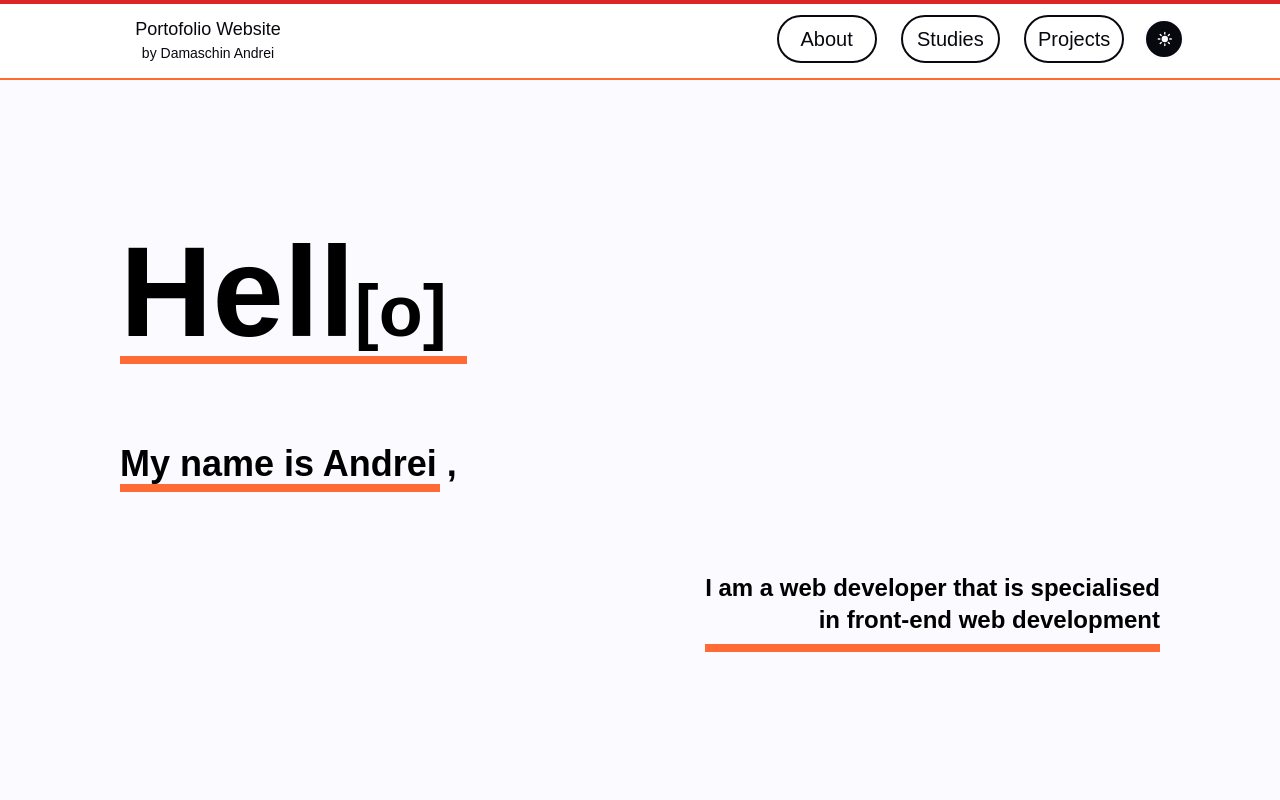
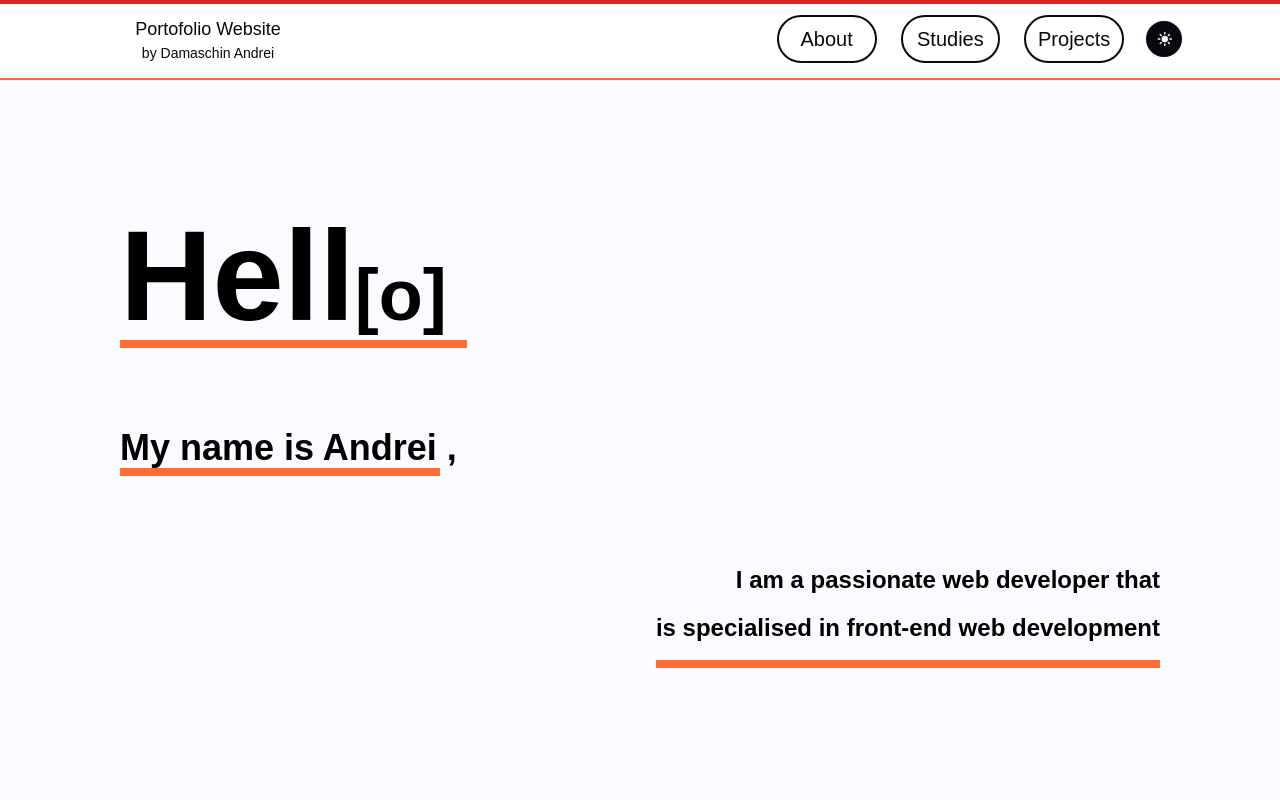
Before and after one commit to damonosi/portofolio, a Next.js app: page / in a window 1280 px wide. Shown: the top 800 px of the page. Built offline with nearby package versions, Linux system fonts and the light colour scheme; a web font is replaced by a local one.

Commit message:
hero section redesign, another font

```diff
--- a/src/app/layout.tsx
+++ b/src/app/layout.tsx
@@ -1,3 +1,4 @@
+"use client";
 import Footer from "@/components/navigation/Footer";
 import Header from "@/components/navigation/Header";
 import Providers from "@/utils/providers";
--- a/src/app/page.tsx
+++ b/src/app/page.tsx
@@ -1,8 +1,8 @@
+"use client";
 import SectionBackground from "@/components/SectionBackground";
 import AboutSection from "@/components/about/section";
 import HeroSection from "@/components/hero/section";
 import ProiecteSection from "@/components/projects/section";
-
 
 const HorizontalLine = () => {
   return <hr className="w-64 h-1 border-portocaliu bg-portocaliu my-15" />;
--- a/src/components/hero/section.tsx
+++ b/src/components/hero/section.tsx
@@ -8,7 +8,7 @@ const HeroSection = () => {
     show: {
       opacity: 1,
       transition: {
-        staggerChildren: 0.6,
+        staggerChildren: 0.8,
       },
     },
   };
@@ -19,7 +19,7 @@ const HeroSection = () => {
       scale: 1,
       opacity: 1,
       transition: {
-        duration: 1.5,
+        duration: 2,
       },
     },
   };
@@ -40,8 +40,8 @@ const HeroSection = () => {
             variants={item}
           >
             Hell<span className="text-7xl">[o]</span>
+            <hr className="w-1/3 h-2 bg-portocaliu border-portocaliu" />
           </motion.h2>
-          <hr className="w-1/3 h-2 bg-portocaliu border-portocaliu" />
         </div>
         <div>
           {" "}
@@ -50,15 +50,15 @@ const HeroSection = () => {
             variants={item}
           >
             My name is Andrei ,
+            <hr className="w-80 h-2 bg-portocaliu border-portocaliu" />
           </motion.h1>{" "}
-          <hr className="w-80 h-2 bg-portocaliu border-portocaliu" />
         </div>
         <motion.span
-          className="text-end  w-fit  ml-auto"
+          className="text-end   w-fit  ml-auto leading-loose"
           variants={item}
         >
-          I am a web developer that is specialised <br /> in front-end web
-          development
+          I am a passionate web developer that <br /> is specialised in
+          front-end web development
           <hr className="w-full h-2 bg-portocaliu border-portocaliu mt-2" />
         </motion.span>
       </motion.div>
```
